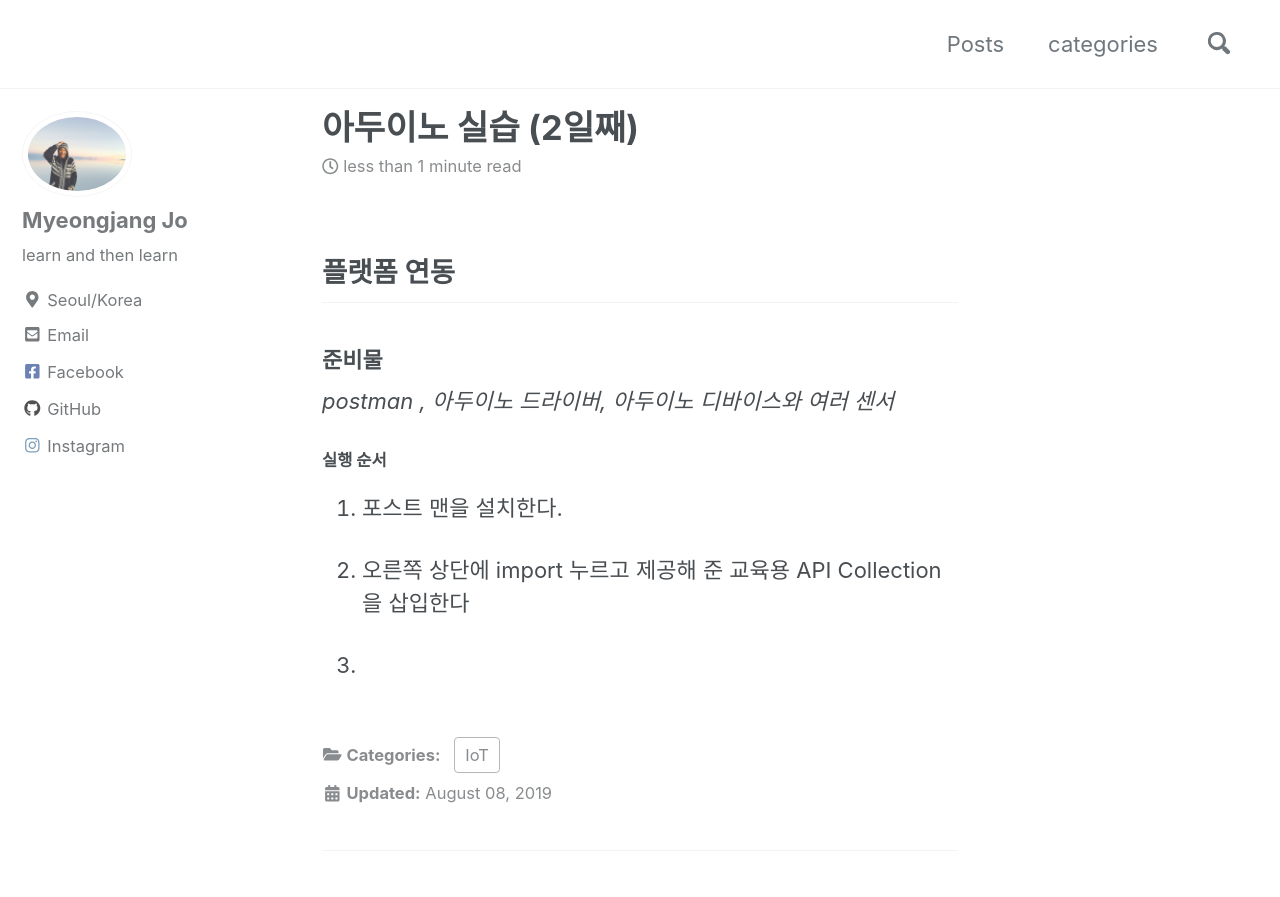
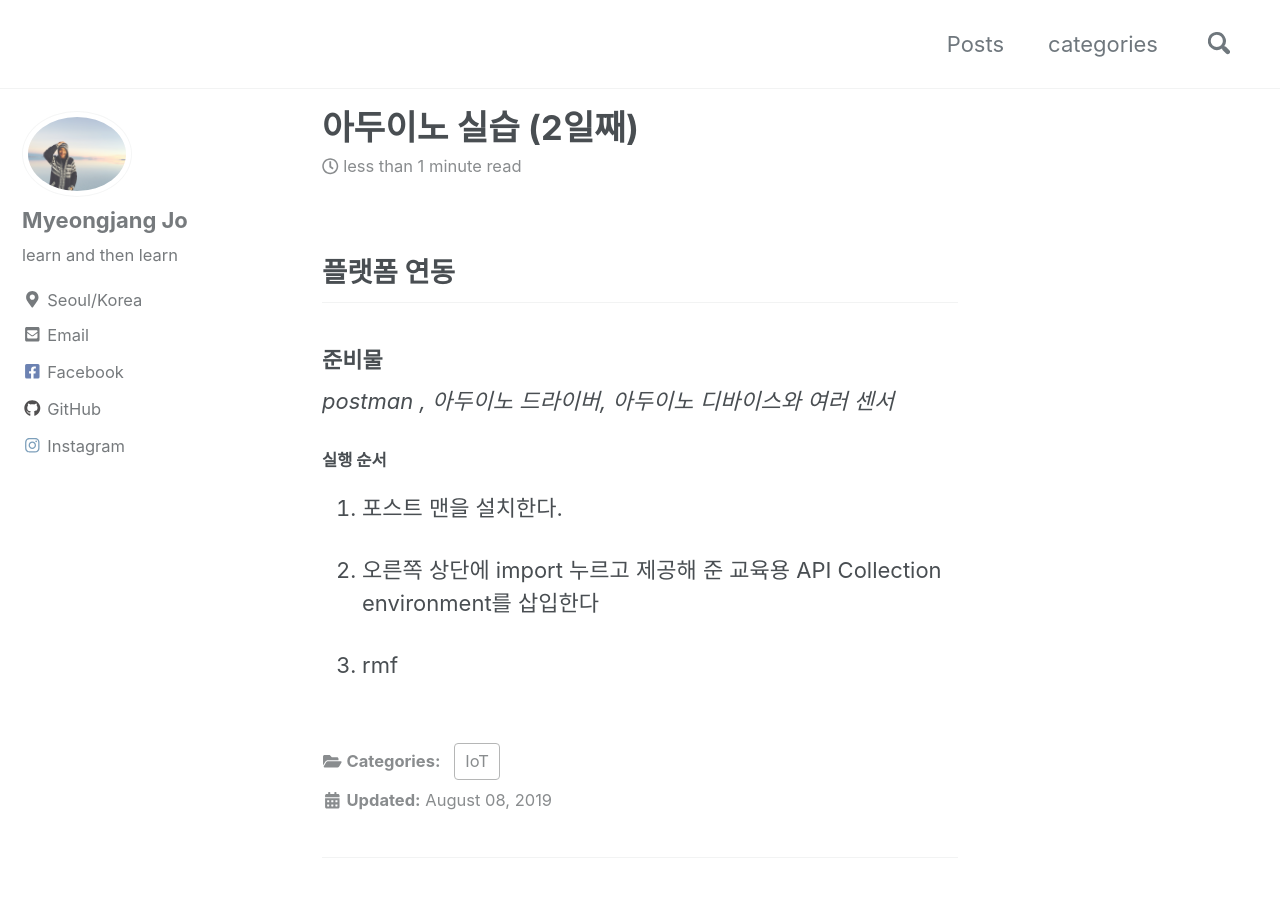
Before and after one commit to josephmjjo/josephmjjo.github.io, a Jekyll site: the page built from _posts/2019-08-08-arduino.md, in a window 1280 px wide and 900 px high. Shown: the top 897 px of the window. Built offline with Jekyll 4.4.1, drawn with Linux system fonts in a browser that asks for light colours; cached includes are drawn as plain includes; nearby versions of some CDN libraries.

Commit message:
_posts/2019-08-08-arduino.md updated from https://stackedit.io/

```diff
--- a/_posts/2019-08-08-arduino.md
+++ b/_posts/2019-08-08-arduino.md
@@ -13,14 +13,14 @@ categories:
 #### 실행 순서
 1. 포스트 맨을 설치한다.
 
-2. 오른쪽 상단에 import 누르고 제공해 준 교육용 API Collection을 삽입한다
+2. 오른쪽 상단에 import 누르고 제공해 준 교육용 API Collection environment를 삽입한다
 
-3.
+3. rmf
 
 
 
 <!--stackedit_data:
-eyJoaXN0b3J5IjpbLTQ3OTczODI3NCw3MzIxNjkyNjcsNDA0OD
+eyJoaXN0b3J5IjpbMTYwODA0MjYyOCw3MzIxNjkyNjcsNDA0OD
 EwNDgsLTQ4NDA3NjYyNiwtMTc3NDI3ODM3NiwtNjE0MjQxODY2
 XX0=
 -->
```
